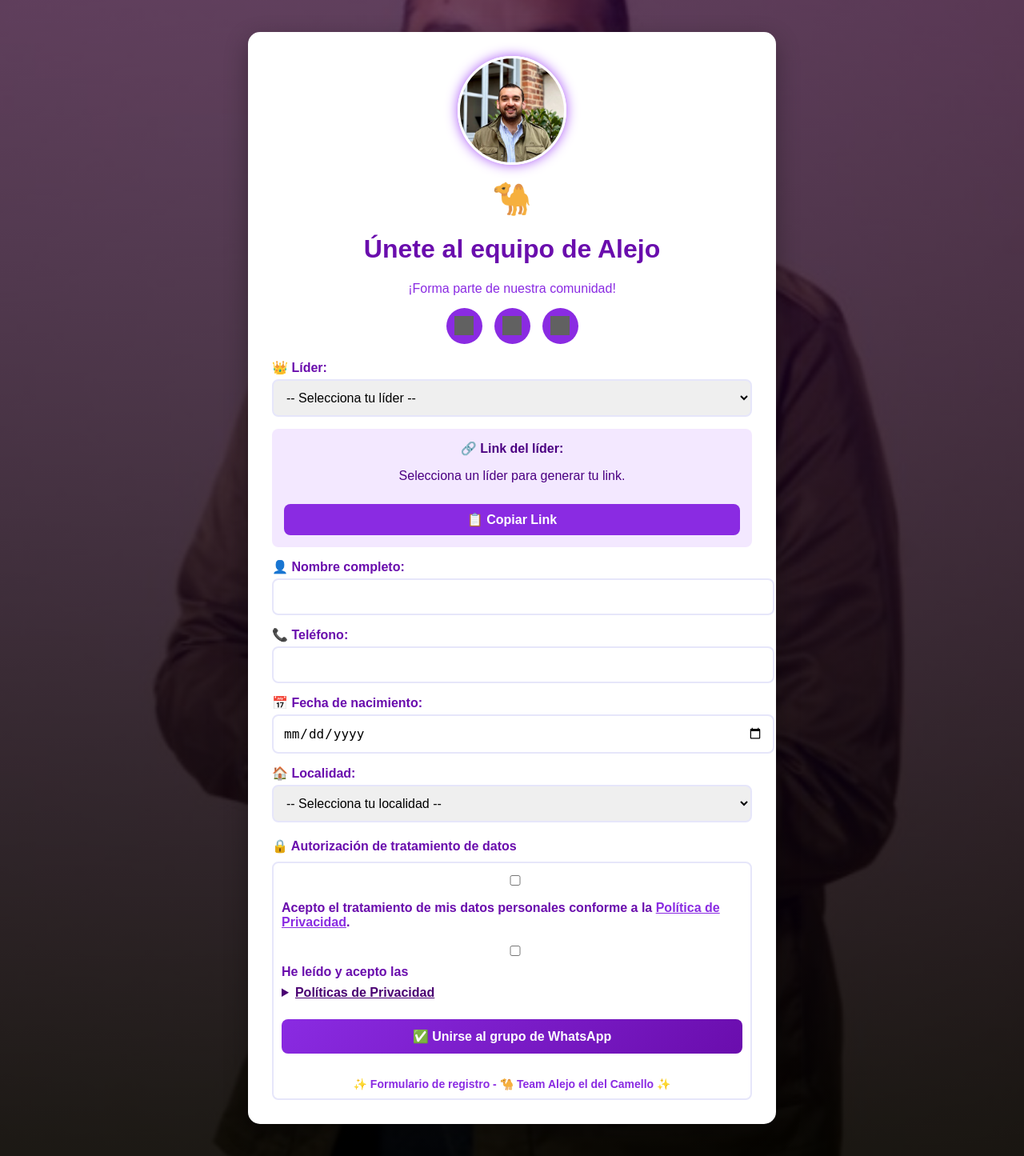
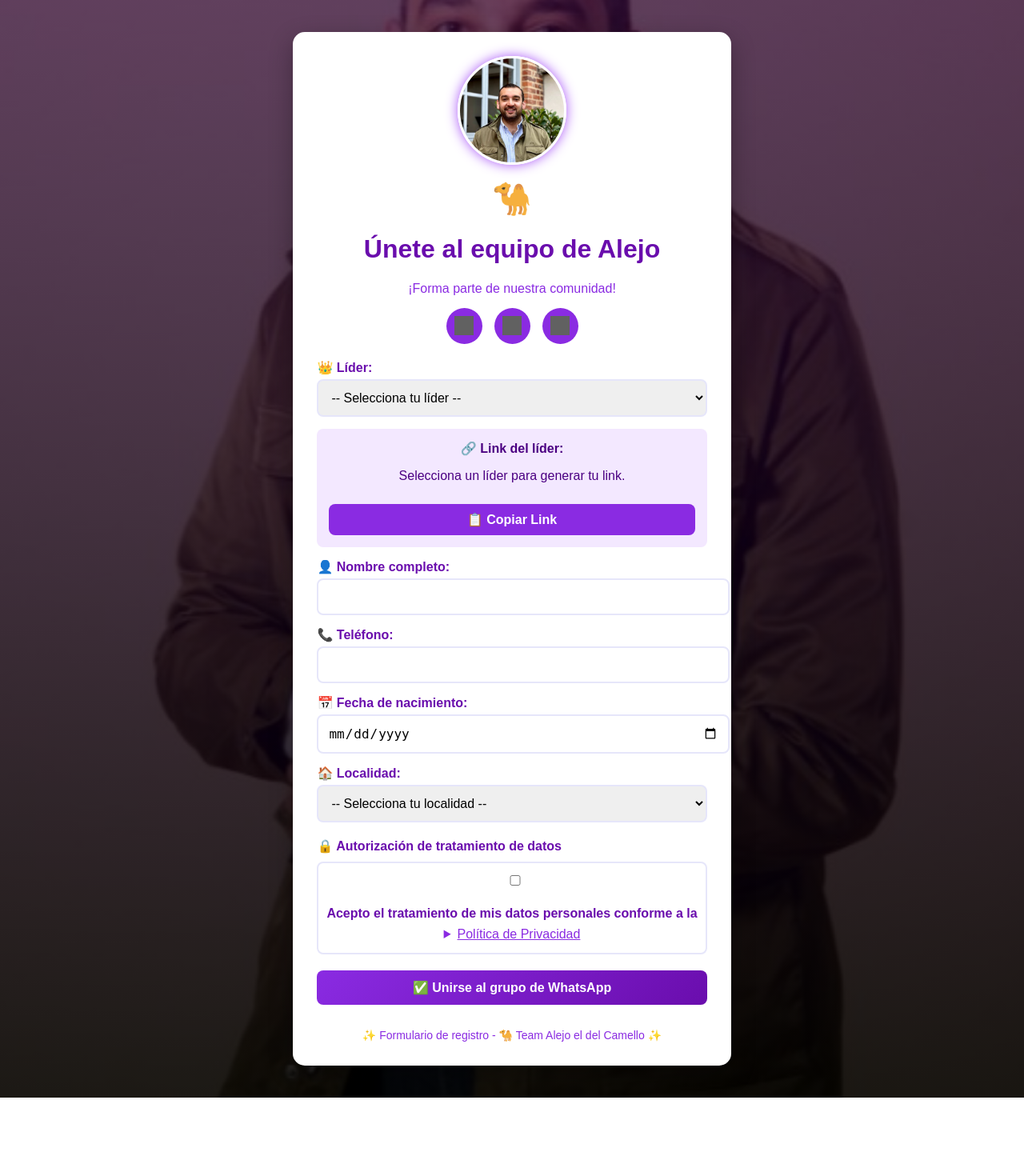
Before and after one commit to dssanche/mi_registro_whatsapp, a Flask app: page / in a window 1280 px wide. Shown: the whole page at 80% size. After the commit the page ends 1372 px from the top, so only its background shows below. Run offline with Flask 3, Linux system fonts and the light colour scheme; grey boxes are pictures that could not be loaded.

Commit message:
Cambios en la paginas

```diff
--- a/templates/registro.html
+++ b/templates/registro.html
@@ -220,19 +220,19 @@
         <input type="hidden" name="edad" id="edad" value="">
 
        <label style="margin-top: 20px; font-weight: bold; color: #6A0DAD;">🔒 Autorización de tratamiento de datos</label>
-        <div style="margin-top: 10px; border: 2px solid #E6E6FA; border-radius: 8px; padding: 10px;">
+
+<div style="margin-top: 10px; border: 2px solid #E6E6FA; border-radius: 8px; padding: 10px; font-family: 'Poppins', sans-serif; line-height: 1.6; color: #222;">
+
   <input type="checkbox" id="aceptoDatos" name="aceptoDatos" required>
   <label for="aceptoDatos">
     Acepto el tratamiento de mis datos personales conforme a la
-                <a href="javascript:void(0)" onclick="togglePolitica()" style="color:#8A2BE2; text-decoration: underline;">Política de Privacidad</a>.
-          	<div style="font-family: 'Poppins', sans-serif; line-height: 1.6; color: #222;">
-  <label>
-    <input type="checkbox" required>
-    He leído y acepto las
+  </label>
+
   <details style="display:inline;">
-      <summary style="cursor:pointer; color:#4a0072; text-decoration:underline;">
-        Políticas de Privacidad
+    <summary style="cursor:pointer; color:#8A2BE2; text-decoration:underline;">
+      Política de Privacidad
     </summary>
+
     <div style="margin-top:10px; background-color:#f9f9f9; border-radius:10px; padding:15px; border:1px solid #ccc; max-height:300px; overflow-y:auto;">
       <h3 style="text-align:center; color:#4a0072;">Autorización para el Tratamiento de Datos Personales</h3>
 
@@ -267,7 +267,6 @@
       </p>
     </div>
   </details>
-  </label>
 </div>
         <button type="submit">✅ Unirse al grupo de WhatsApp</button>
     </form>
```
Lines whose indentation alone changed are shown as unchanged.
